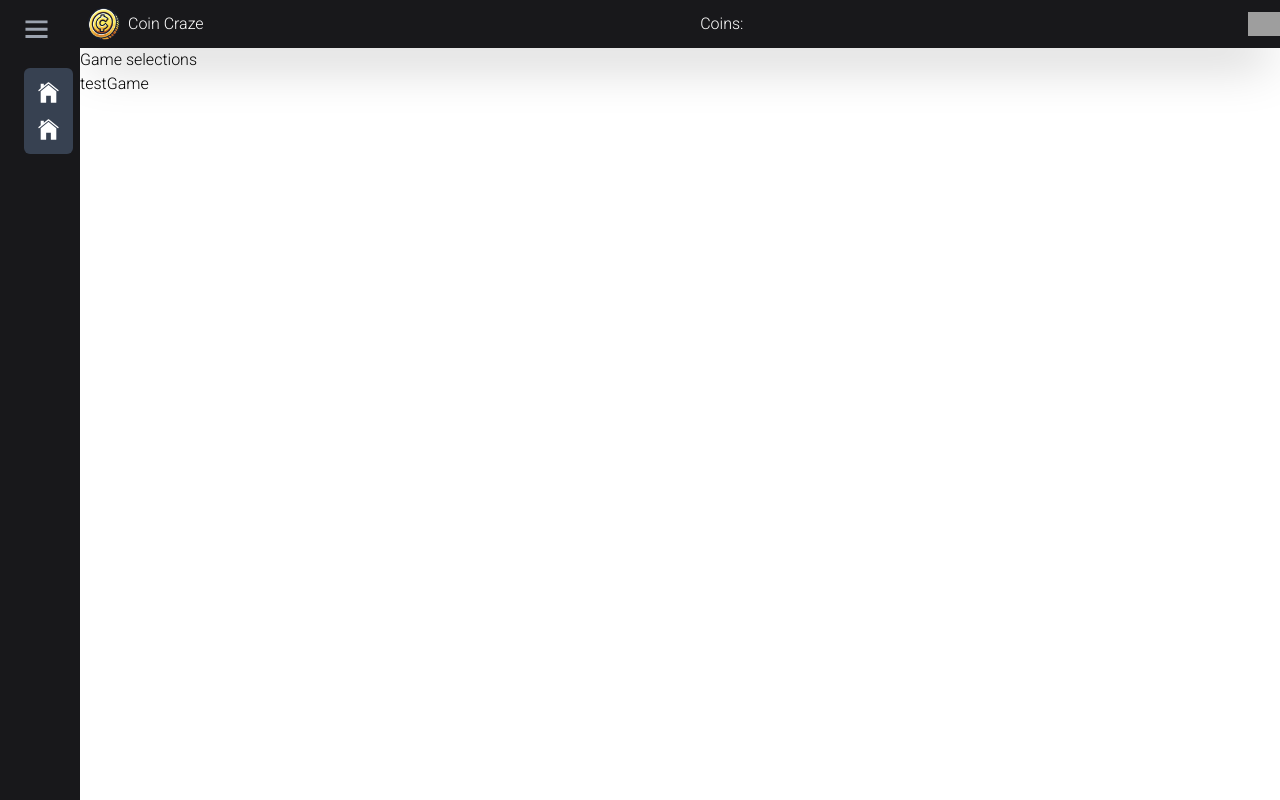
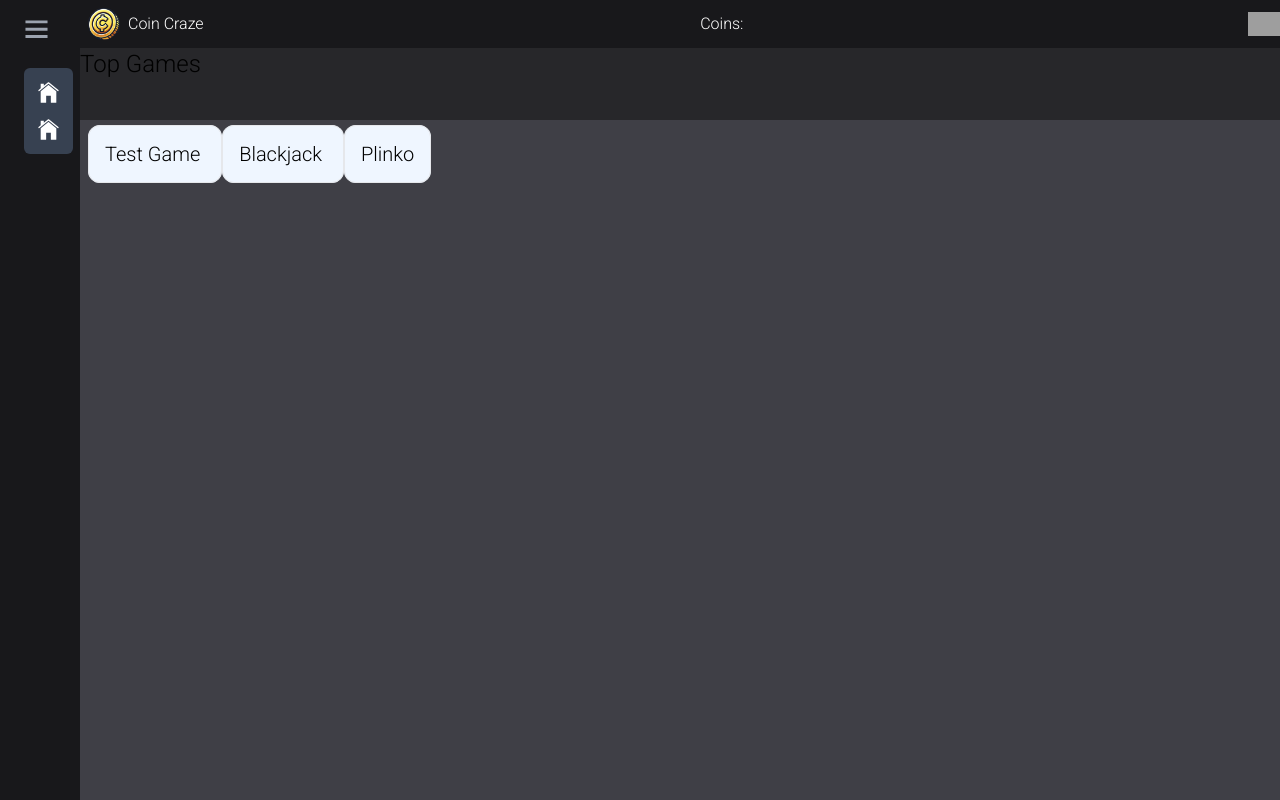
Before and after one commit to scrap-devs/gambling, a Next.js app: page /games in a window 1280 px wide. Built offline with nearby package versions, Linux system fonts and the light colour scheme; no server answers; grey boxes are pictures that could not be loaded.

Commit message:
game page addition

```diff
--- a/package.json
+++ b/package.json
@@ -11,7 +11,6 @@
   "dependencies": {
     "@next/font": "^14.2.15",
     "bcryptjs": "^2.4.3",
-    "express": "^4.21.1",
     "mongodb": "^6.10.0",
     "mongoose": "^8.7.2",
     "next": "^15.0.3-canary.8",
--- a/src/app/games/blackjack/page.js
+++ b/src/app/games/blackjack/page.js
@@ -1 +1,5 @@
-export default function Blackjack()
+"use client";
+
+export default function Blackjack() {
+
+}
--- a/src/app/games/page.js
+++ b/src/app/games/page.js
@@ -5,12 +5,12 @@ import Link from 'next/link';
 
 export default function Games() {
     return (<>
-    <div>
-        Game selections
-        <div>
-            <Link href="/testGame">
-            testGame
-            </Link>
+    <div className="flex flex-col bg-black w-screen h-screen">
+        <div className="flex h-20 w-screen bg-zinc-800 text-2xl align-middle"> Top Games</div>
+        <div className="flex-row bg-zinc-700 p-2 pt-5 h-screen w-screen">
+            <Link href="" className="text-black rounded-xl border border-blue bg-blue-50 hover:shadow-xl text-xl p-4"> Test Game </Link>
+            <Link href="/games/blackjack" className="text-black rounded-xl border border-blue bg-blue-50 hover:bg-white text-xl p-4"> Blackjack </Link>
+            <Link href="/games/" className="text-black rounded-xl border border-blue bg-blue-50 hover:shadow-xl text-xl p-4">  Plinko </Link>
         </div>
     </div>
     </>)
--- /dev/null
+++ b/src/app/games/plinko/page.js
@@ -0,0 +1,5 @@
+"use client";
+
+export default function Plinko() {
+
+}
```
Also changed, not shown: src/app/games/blackjack/gamePage.html (deleted, +0 -19 lines), 1 other file (tests, documents, lock files or other folders).
